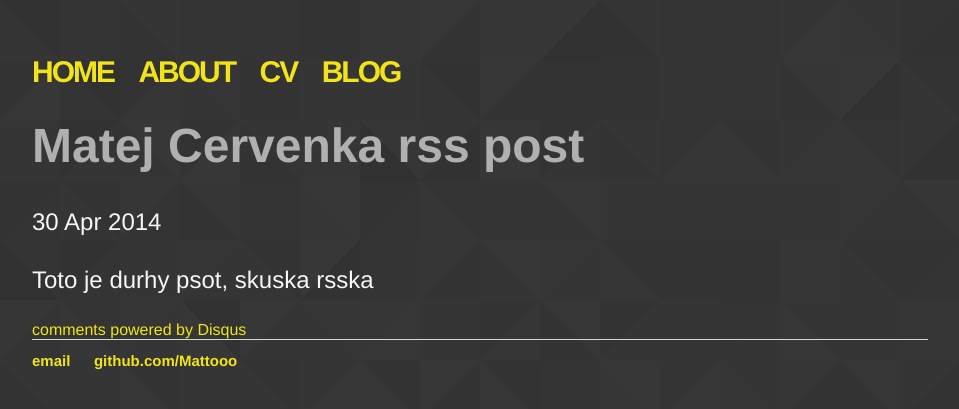
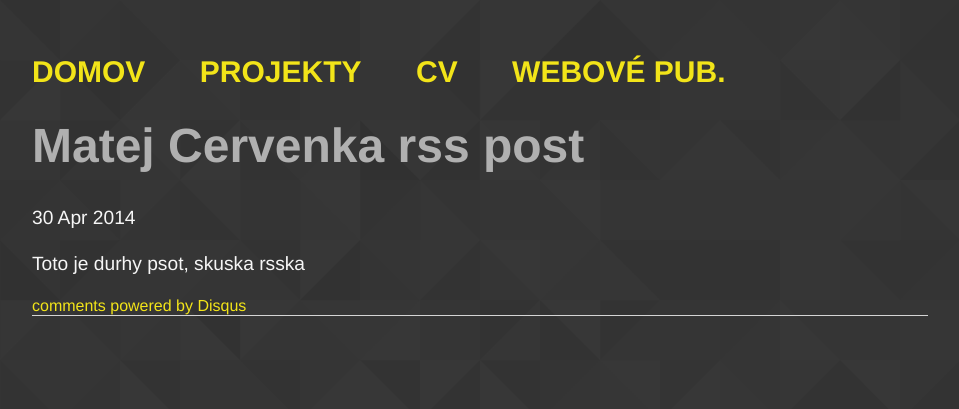
Before and after one commit to Mattooo/mattooo.github.io, a Jekyll site: the page built from _posts/2016-02-27-neviem-uz.md, in a window 1280 px wide. Shown: the top 409 px of the page, without its empty margins (160-1119 px from the left). Built offline with Jekyll 4.4.1, drawn with Linux system fonts in a browser that asks for light colours; comment, search, counter and statistics services are not loaded.

```diff
--- a/_config.yml
+++ b/_config.yml
@@ -1,3 +1,6 @@
 name: Matej Cervenka, Programmer
 markdown: kramdown
 permalink: /blog/:year/:month/:day/:title
+collections:
+  webPubsProjects:
+    output: true
--- a/_includes/disqus.html
+++ b/_includes/disqus.html
@@ -1,8 +1,6 @@
 <div id="disqus_thread"></div>
     <script type="text/javascript">
-        /* * * CONFIGURATION VARIABLES: EDIT BEFORE PASTING INTO YOUR WEBPAGE * * */
-        var disqus_shortname = 'mattooogithubio'; // required: replace example with your forum shortname
-        /* * * DON'T EDIT BELOW THIS LINE * * */
+        var disqus_shortname = 'mattooogithubio';
         (function() {
             var dsq = document.createElement('script'); dsq.type = 'text/javascript'; dsq.async = true;
             dsq.src = '//' + disqus_shortname + '.disqus.com/embed.js';
--- a/_layouts/default.html
+++ b/_layouts/default.html
@@ -2,28 +2,23 @@
 	<html>
 		<head>
 			<title>{{ page.title }}</title>
-			<!-- link to main stylesheet -->
 			<link rel="stylesheet" type="text/css" href="/css/main.css">
 		</head>
 		<body>
 			<nav>
 	    		<ul>
-	        		<li><a href="/">Home</a></li>
-		        	<li><a href="/about">About</a></li>
+	        		<li><a href="/">Domov</a></li>
+	        		<li><a href="/projects">Projekty</a></li>
 	        		<li><a href="/cv">CV</a></li>
-	        		<li><a href="/blog">Blog</a></li>
+	        		<li><a href="/webPub">Webové pub.</a></li>
 	    		</ul>
 			</nav>
 			<div class="container">
 
 			{{ content }}
 
-			</div><!-- /.container -->
+			</div>
 			<footer>
-	    		<ul>
-	        		<li><a href="mailto:matej.cervenka@gmail.com">email</a></li>
-	        		<li><a href="https://github.com/Mattooo">github.com/Mattooo</a></li>
-				</ul>
 			</footer>
 		</body>
 	</html>
--- a/css/main.css
+++ b/css/main.css
@@ -18,20 +18,14 @@ nav ul, footer ul {
 }
 nav ul li {
     display: inline;
-    margin-right: 20px;
+    margin-right: 50px;
     font-size: 30px;
-    letter-spacing: -2px;
     line-height: 24px;
     list-style-image: none;
     list-style-position: outside;
     list-style-type: none;
     margin-bottom: 0;
     text-transform: uppercase;
-}
-footer ul li{
-    display: inline;
-    margin-right: 20px;
-    font-size: 15px;
 }
 a {
     text-decoration: none;
@@ -55,13 +49,18 @@ nav ul li > a:hover {
 a:hover{
     text-decoration: underline;
 }
+footer ul li{
+    display: inline;
+    margin-right: 20px;
+    font-size: 15px;
+}
 h1 {
     font-size: 3em;
     font-family:'Helvetica', 'Arial', 'Sans-Serif';
 
 }
 p {
-    font-size: 1.5em;
+    font-size: 1.2em;
     line-height: 1.4em;
     color: #f6f6f6;
 }
@@ -78,3 +77,21 @@ ul.posts {
 ul.posts li {
     list-style: none;
 }
+ul.webPubsprojects {
+ list-style: none;
+}
+div.webPubsprojects{
+    background: -moz-linear-gradient(top,  rgba(255,255,255,0.4) 0%, rgba(255,255,255,0.2) 40%, rgba(255,255,255,0) 100%);
+    background: -webkit-linear-gradient(top,  rgba(255,255,255,0.4) 0%,rgba(255,255,255,0.2) 40%,rgba(255,255,255,0) 100%);
+    background: linear-gradient(to bottom,  rgba(255,255,255,0.4) 0%,rgba(255,255,255,0.2) 40%,rgba(255,255,255,0) 100%);
+    padding-top: 1px;
+    padding-left: 10px;
+    padding-right: 10px;
+    padding-bottom: 7px;
+    margin-top: 10px;
+
+}
+div.webPubsprojects > h2{
+    color: #f2e419;
+    margin-bottom: 5px;
+}
--- a/index.html
+++ b/index.html
@@ -4,4 +4,4 @@ title: Matej Cervenka, Programmer
 ---
 <div class="blurb">
 	<h1>Hi there, I'm Matej Cervenka!</h1>
-</div><!-- /.blurb -->
+</div>
```
Also changed, not shown: _layouts/webPub.html (added, +9 -0 lines), _webPubsProjects/zadanie-1.md (added, +13 -0 lines), webPub/index.html (added, +11 -0 lines), project/atom.xml (renamed from blog/atom.xml), project/index.html (renamed from blog/index.html).
